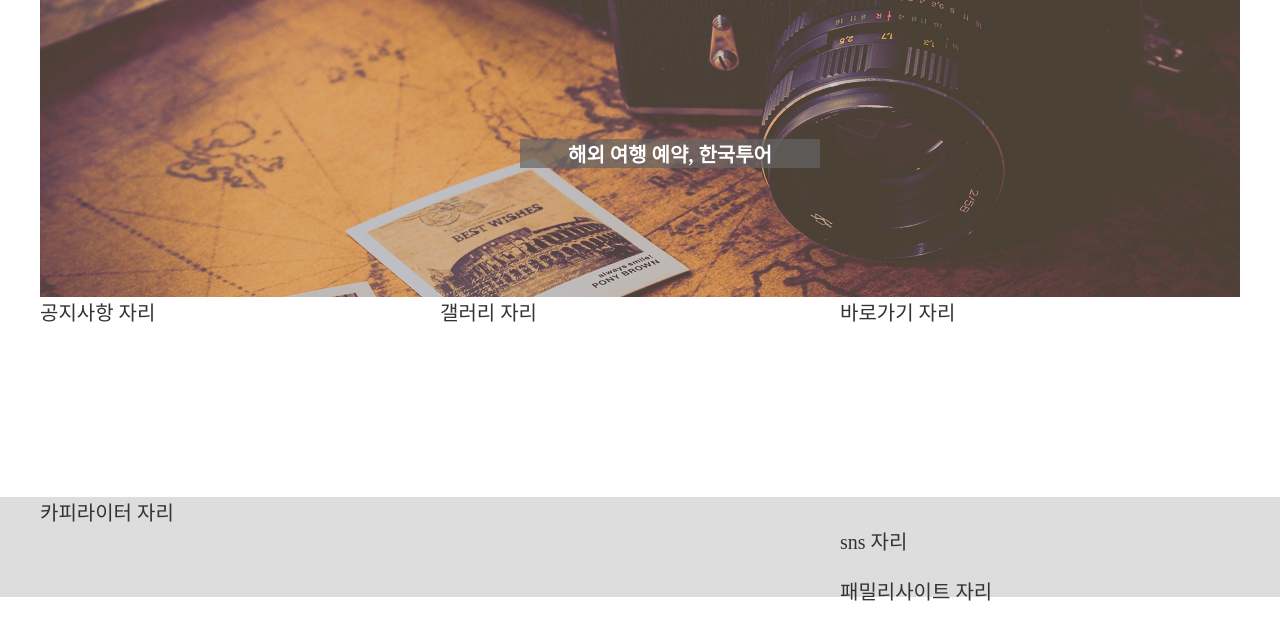
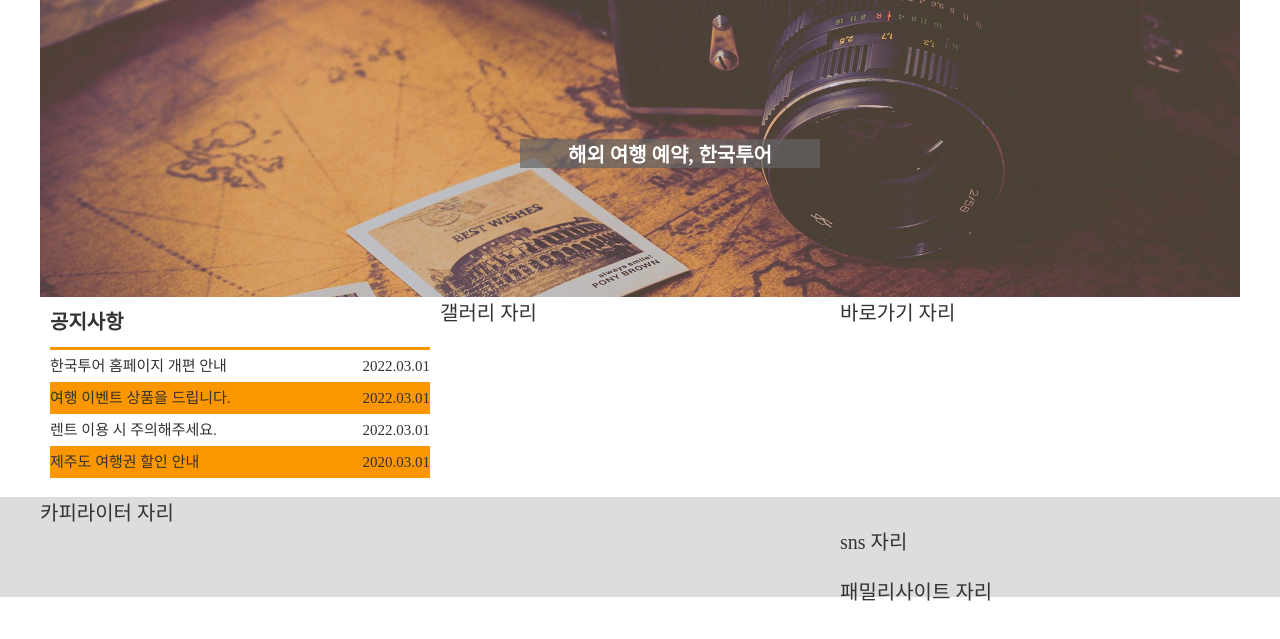
Before and after one commit to chu700/gi, a plain HTML site: page index.html in a window 1280 px wide. Shown: the part 103-742 px from the top of the page. Drawn offline with Linux system fonts and the light colour scheme.

Commit message:
Update index.html

```diff
--- a/index.html
+++ b/index.html
@@ -52,28 +52,57 @@
 </div>
 </header>
 <!-- 와이어프레임 상단 끝 -->
-
+<!-- 슬라이드 이미지 영역 시작 -->
 <div class="imgslide">
     <a href="#">
     <img src="images/img1.jpg" alt="이미지1">
     <span class="imgtext">국내 여행의 대표, 한국투어</span>
     </a>
+
     <a href="#">
     <img src="images/img2.jpg" alt="이미지2">
     <span class="imgtext">해외 여행 예약, 한국투어</span>
     </a>
+
     <a href="#">
     <img src="images/img3.jpg" alt="이미지3">
     <span class="imgtext">편리한 렌터카, 한국투어</span>
     </a>
   </div>
+  <!-- 슬라이드 이미지 영역 끝 -->
+
+  <!-- 콘텐츠 영역 시작 -->
   <div class="contents">
-        <div class="notice">
-           공지사항 자리
+    <div class="notice">  <!-- 공지사항 영역 -->
+      <div class="tab"><h4>공지사항</h4></div>
+        <ul>
+          <li>
+          <a href="#">
+          한국투어 홈페이지 개편 안내
+          <span>2022.03.01</span>
+          </a>
+          </li>
+          <li>
+          <a href="#">
+          여행 이벤트 상품을 드립니다.
+          <span>2022.03.01</span>
+          </a>
+          </li>
+          <li>
+          <a href="#">
+          렌트 이용 시 주의해주세요.
+          <span>2022.03.01</span>
+          </a>
+          </li>
+          <li>
+          <a href="#">
+          제주도 여행권 할인 안내
+          <span>2020.03.01</span>
+          </a>
+          </li>
+        </ul>
     </div>
-        <div class="gallery">
-            갤러리 자리
-        </div>
+        <div class="gallery">갤러리 자리</div>
         <div class="shortcut">
             바로가기 자리
         </div>
```
Lines whose indentation alone changed are shown as unchanged.
